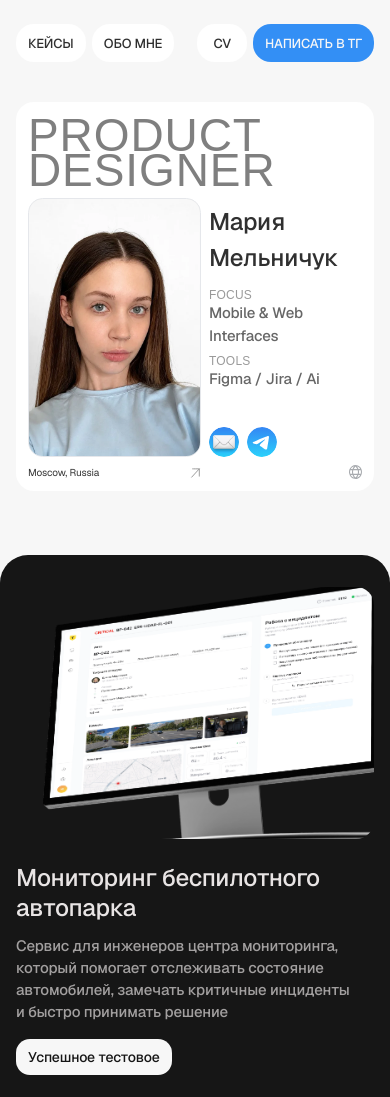
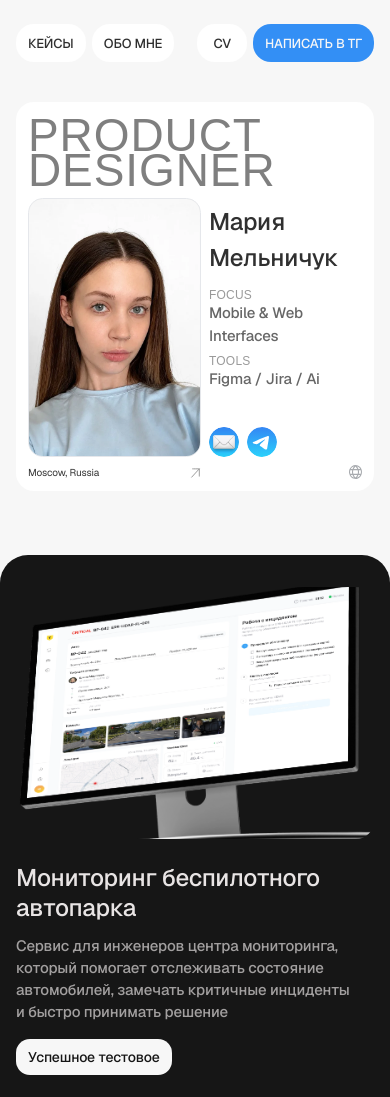
Before and after one commit to MariMel9212/portfolio, a Next.js app: page / in a window 390 px wide. Shown: the top 1097 px of the page. Built offline with nearby package versions, Linux system fonts and the light colour scheme; a web font is replaced by a local one.

Commit message:
Shift the mobile monitor cover left.
Keep the enlarged frame fully inside the card instead of clipping the right bezel.

Co-authored-by: leomel9922 <leomel9922@proton.me>

```diff
--- a/src/app/globals.css
+++ b/src/app/globals.css
@@ -145,7 +145,7 @@
 
 .case-cover-zoom {
   transform: scale(1.32);
-  transform-origin: 62% 46%;
+  transform-origin: 82% 46%;
 }
 
 .case-card:hover .case-cover-zoom {
```
